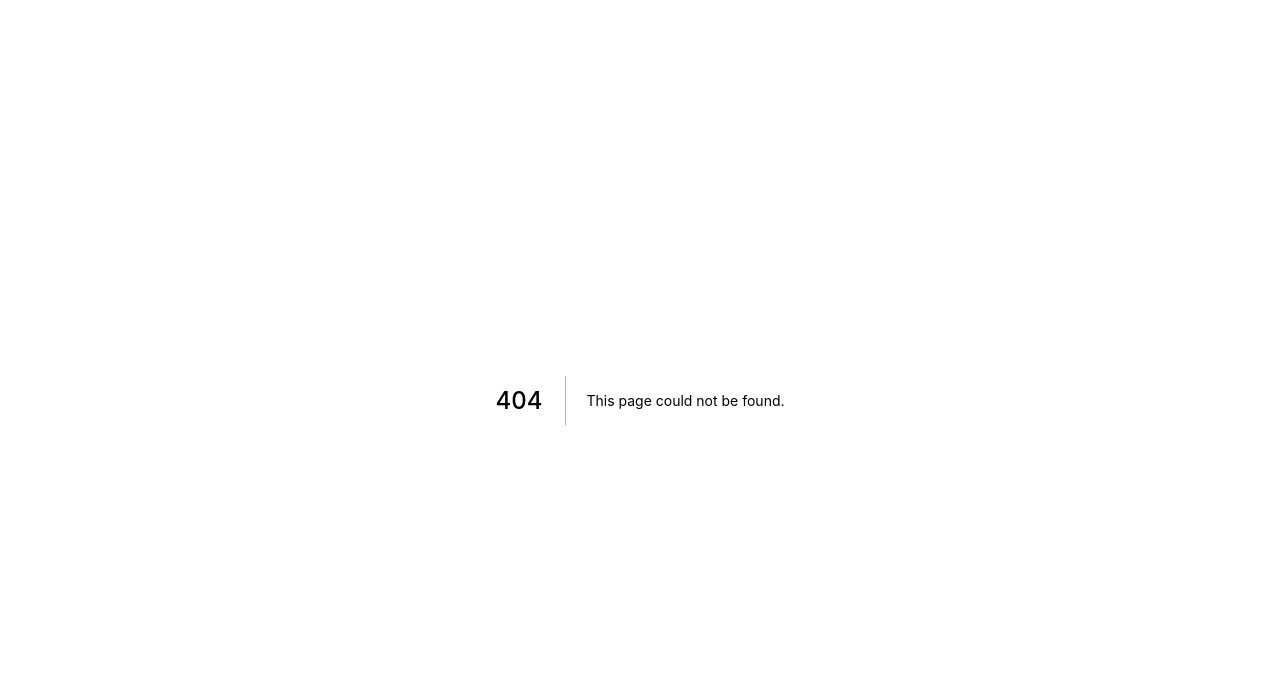
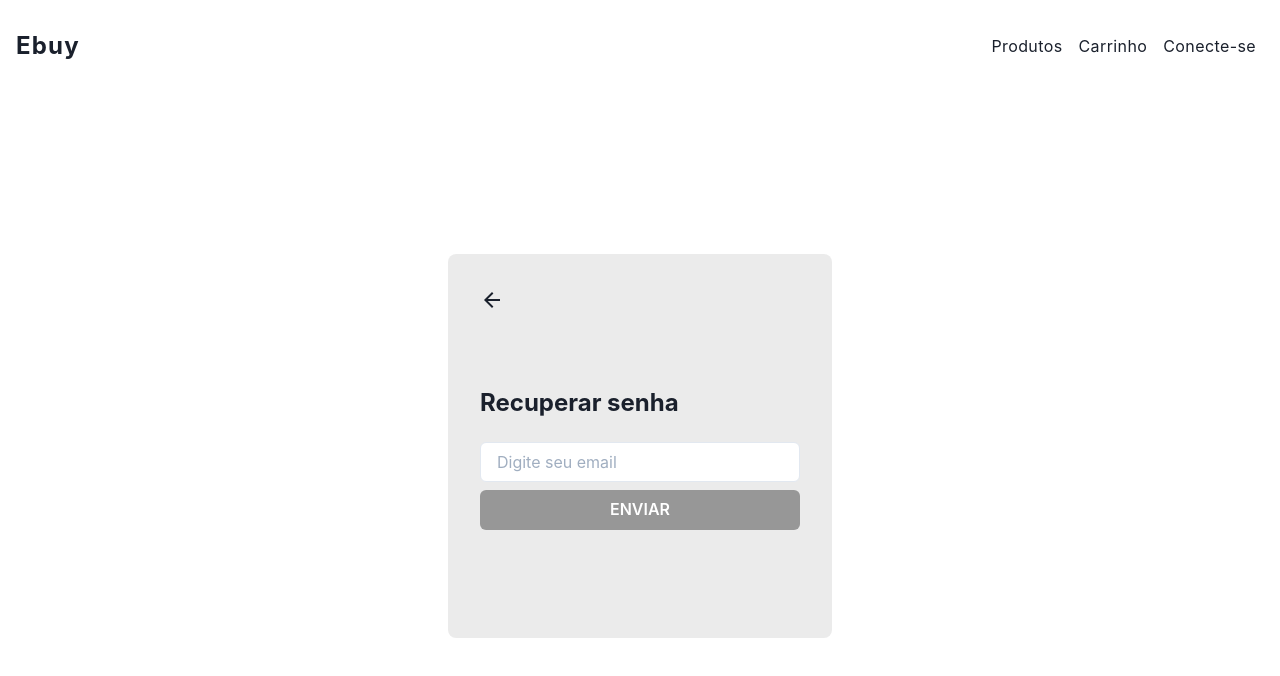
Before and after one commit to lhmoreno/ebuy, a Next.js app: page /forgot-password in a window 1280 px wide. Before the commit this address had no page. Shown: the top 676 px of the page. Built offline with nearby package versions, Linux system fonts and the light colour scheme.

Commit message:
feat: Account pages

```diff
--- /dev/null
+++ b/src/pages/forgot-password.tsx
@@ -0,0 +1,71 @@
+import type { NextPage } from 'next'
+
+import Head from 'next/head'
+import NextLink from 'next/link'
+import { Fragment } from 'react'
+import { Button, Container, Flex, Heading, Input, Link } from '@chakra-ui/react'
+import { ArrowBackIcon } from '@chakra-ui/icons'
+
+import { Header } from '../components/Header'
+
+const ForgetPassword: NextPage = () => {
+  return (
+    <Fragment>
+      <Head>
+        <title>Ebuy | Recuperar senha</title>
+        <meta name="description" content="Generated by create next app" />
+        <link rel="icon" href="/favicon.ico" />
+      </Head>
+
+      <Header />
+
+      <Container
+        maxW="container.xl"
+        height="calc(100vh - 93px)"
+        display="flex"
+        alignItems="center"
+        justifyContent="center"
+      >
+        <Flex
+          width="96"
+          height="96"
+          padding="8"
+          flexDirection="column"
+          borderRadius="lg"
+          backgroundColor="blackAlpha.200"
+        >
+          <NextLink href="/login" passHref>
+            <Link display="absolute" top="32px">
+              <ArrowBackIcon h={6} w={6} />
+            </Link>
+          </NextLink>
+          <Flex
+            height="full"
+            flexDirection="column"
+            justifyContent="center"
+            gap="2"
+          >
+            <Heading
+              as="h2"
+              fontSize="2xl"
+              marginBottom="4"
+            >
+              Recuperar senha
+            </Heading>
+            <Input
+              type="email"
+              placeholder="Digite seu email"
+              backgroundColor="white"
+            />
+            <Button
+              width="full"
+              colorScheme="blackAlpha"
+            >ENVIAR</Button>
+          </Flex>
+        </Flex>
+      </Container>
+    </Fragment>
+  )
+}
+
+export default ForgetPassword
```
Also changed, not shown: src/pages/login.tsx (added, +76 -0 lines), src/pages/sigin.tsx (added, +87 -0 lines).
